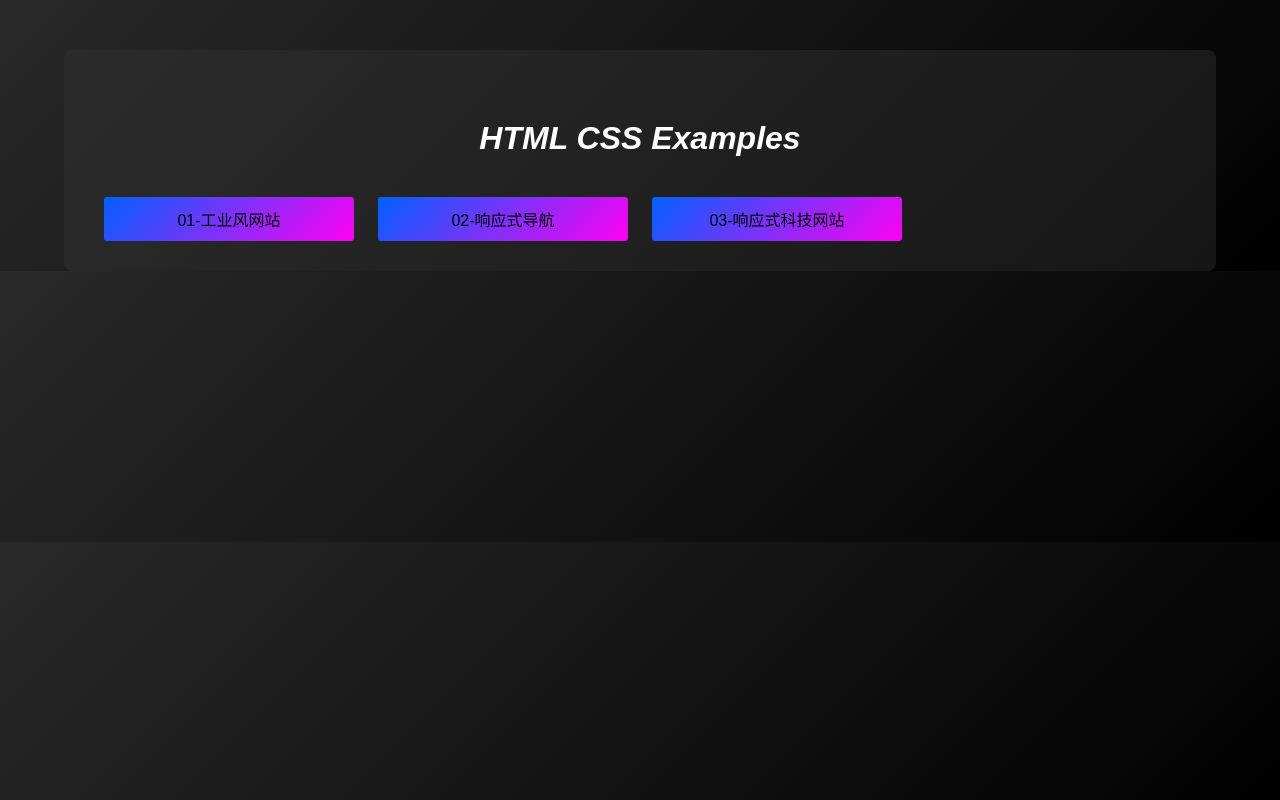
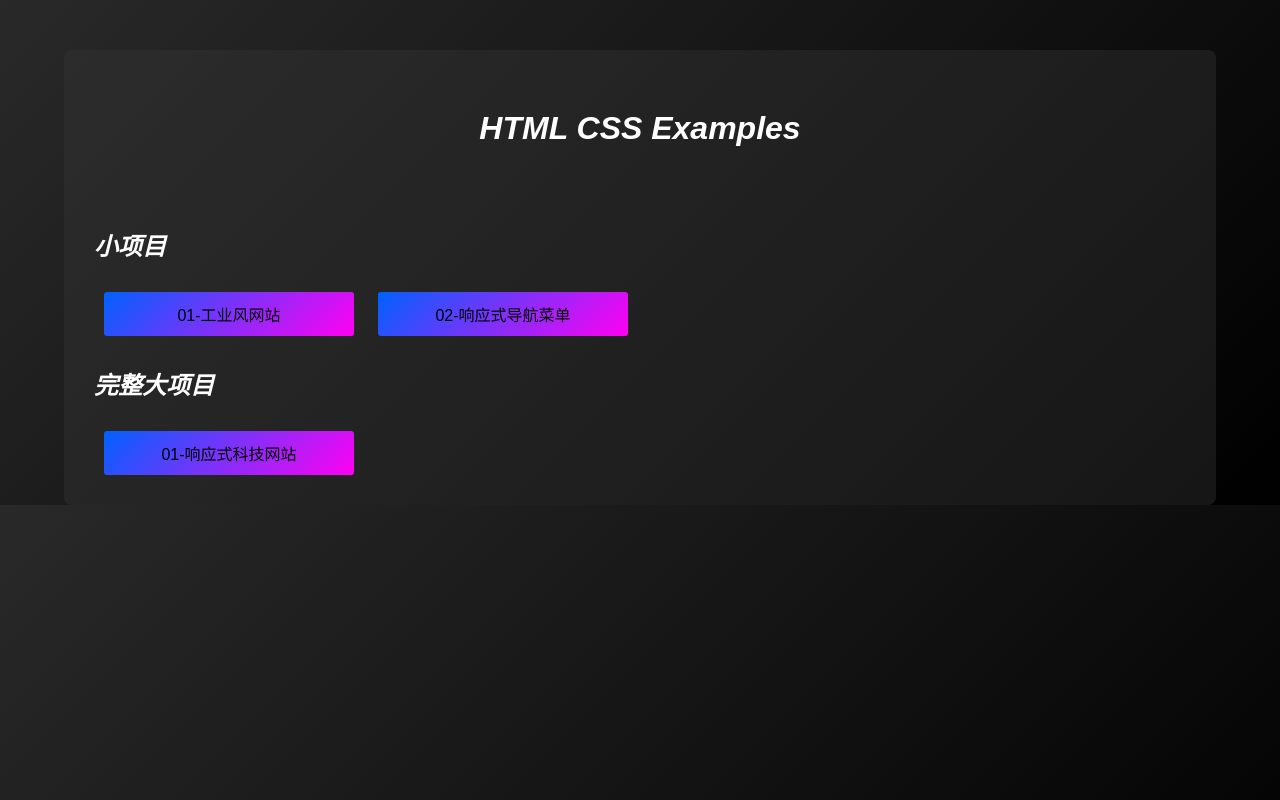
Before and after one commit to flygeek/Html-Css-Examples, a plain HTML site: page index.html in a window 1280 px wide. Drawn offline with Linux system fonts and the light colour scheme.

Commit message:
增加分类

```diff
--- a/index.html
+++ b/index.html
@@ -13,15 +13,19 @@
 <body>
     <div class="container">
         <h1>HTML CSS Examples</h1>
+        <h2>小项目</h2>
         <ul class="list">
             <li>
                 <a href="./01.tech-style-website/">01-工业风网站</a>
             </li>
             <li>
-                <a href="./02.responsive-navbar/">02-响应式导航</a>
+                <a href="./02.responsive-navbar/">02-响应式导航菜单</a>
             </li>
+        </ul>
+        <h2>完整大项目</h2>
+        <ul class="list">
             <li>
-                <a href="./03.fullwebsite-design/">03-响应式科技网站</a>
+                <a href="./03.fullwebsite-design/">01-响应式科技网站</a>
             </li>
         </ul>
     </div>
--- a/style.css
+++ b/style.css
@@ -32,7 +32,13 @@ body {
   color: white;
   text-align: center;
   font-style: italic;
-  padding: 40px 0;
+  padding: 30px 0 50px;
+}
+
+.container h2 {
+  color: white;
+  padding: 30px 0;
+  font-style: italic;
 }
 
 .container .list {
```
